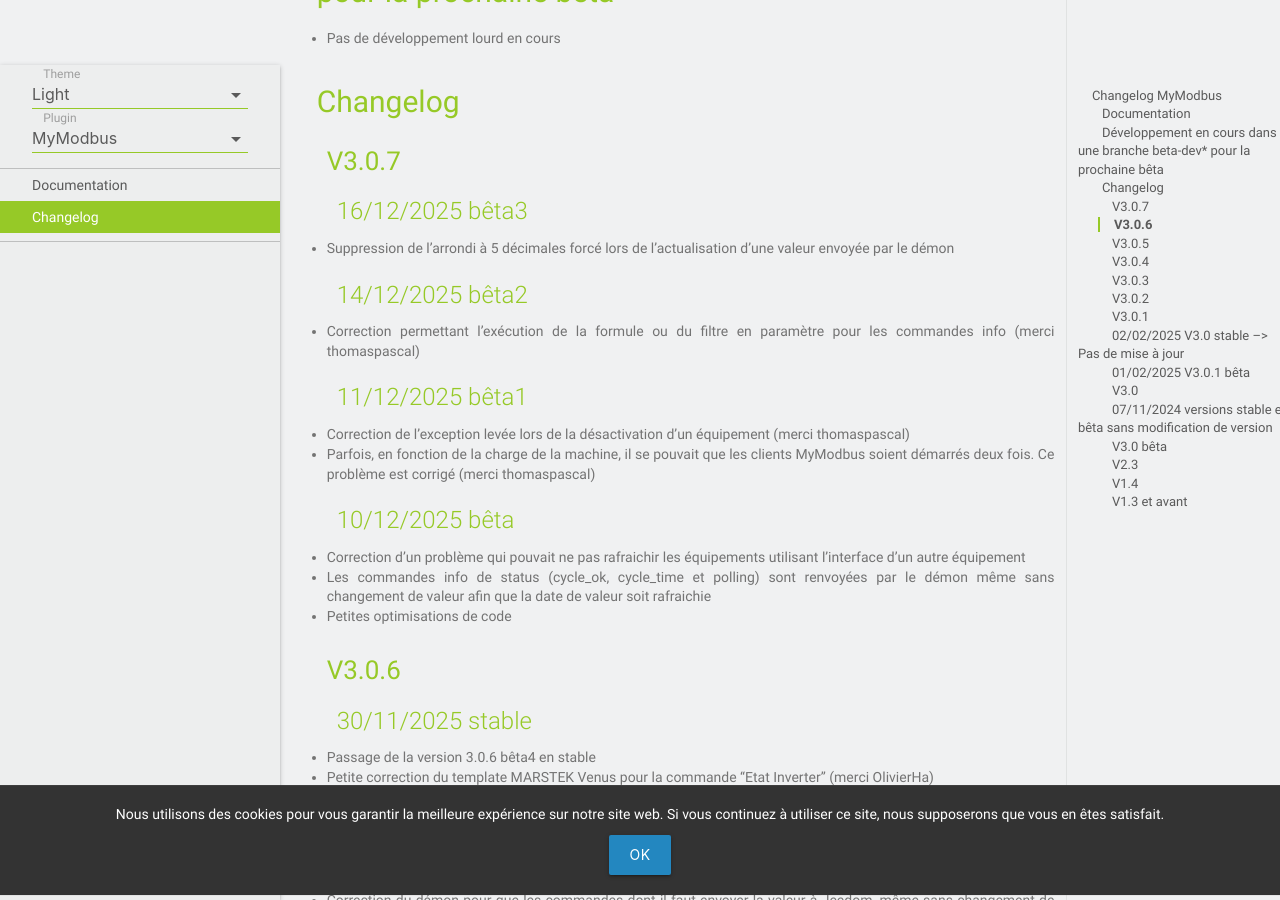
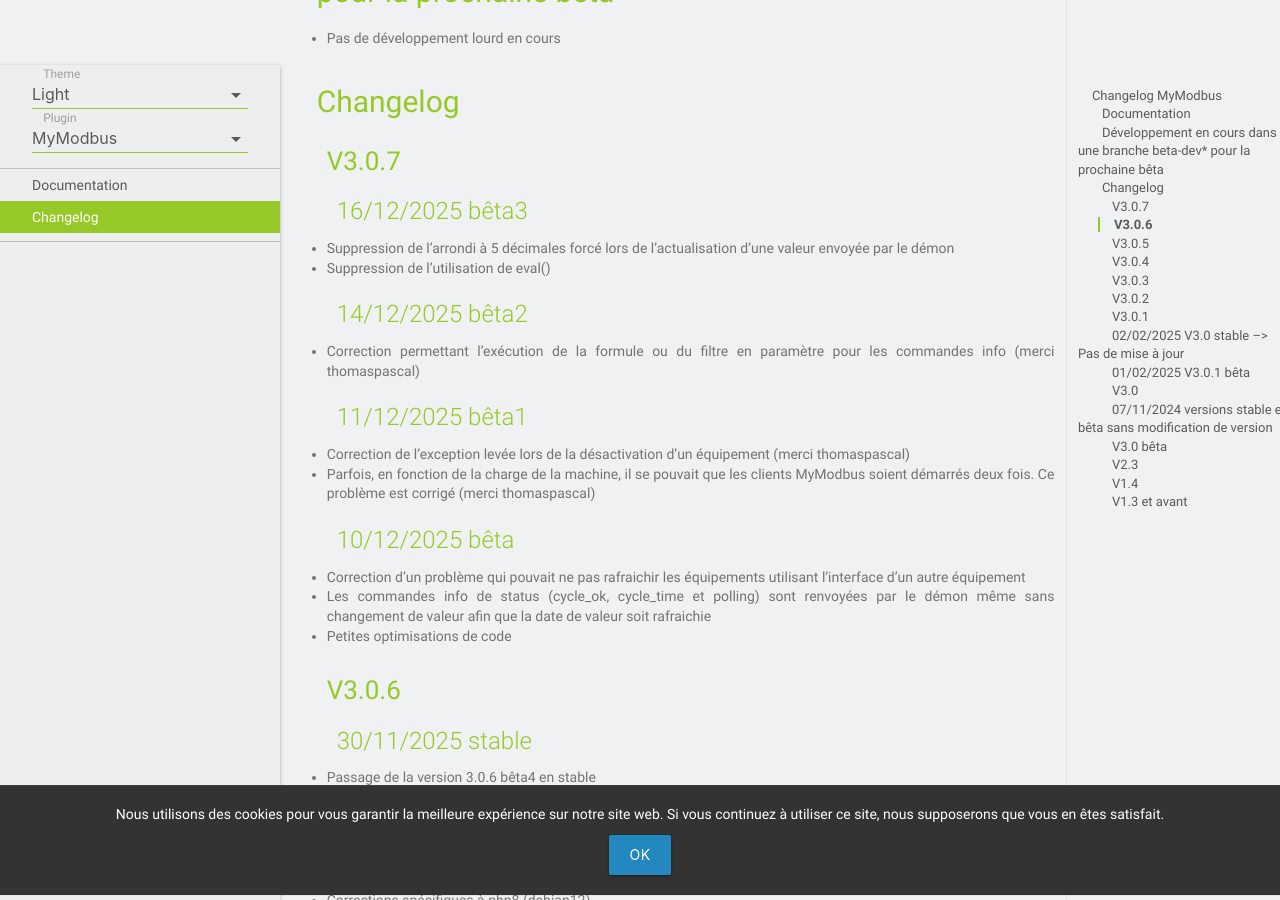
Before and after one commit to MrWaloo/jeedom-plugins-doc, a Jekyll site: the page built from docs/fr_FR/mymodbus_changelog.md, in a window 1280 px wide and 900 px high, scrolled down 349 px. Built offline with Jekyll 4.4.1, drawn with Linux system fonts in a browser that asks for light colours; emoji names are drawn with the system emoji font; our own code applies the rules of GitHub Pages for plain Markdown files.

Commit message:
Update mymodbus_changelog.md

```diff
--- a/docs/fr_FR/mymodbus_changelog.md
+++ b/docs/fr_FR/mymodbus_changelog.md
@@ -15,6 +15,7 @@
 #### 16/12/2025 bêta3
 
 - Suppression de l'arrondi à 5 décimales forcé lors de l'actualisation d'une valeur envoyée par le démon
+- Suppression de l'utilisation de eval()
 
 #### 14/12/2025 bêta2
 
```
